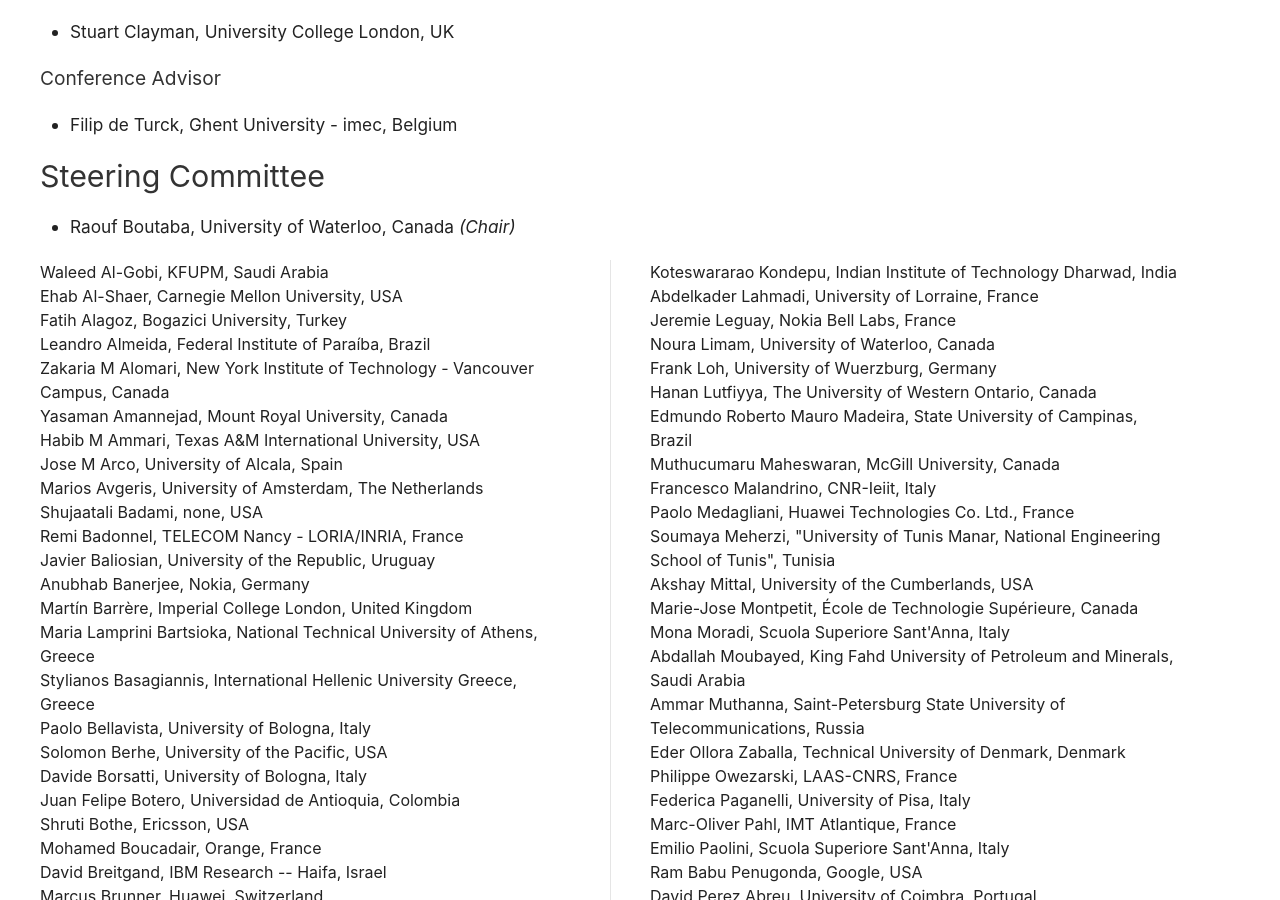
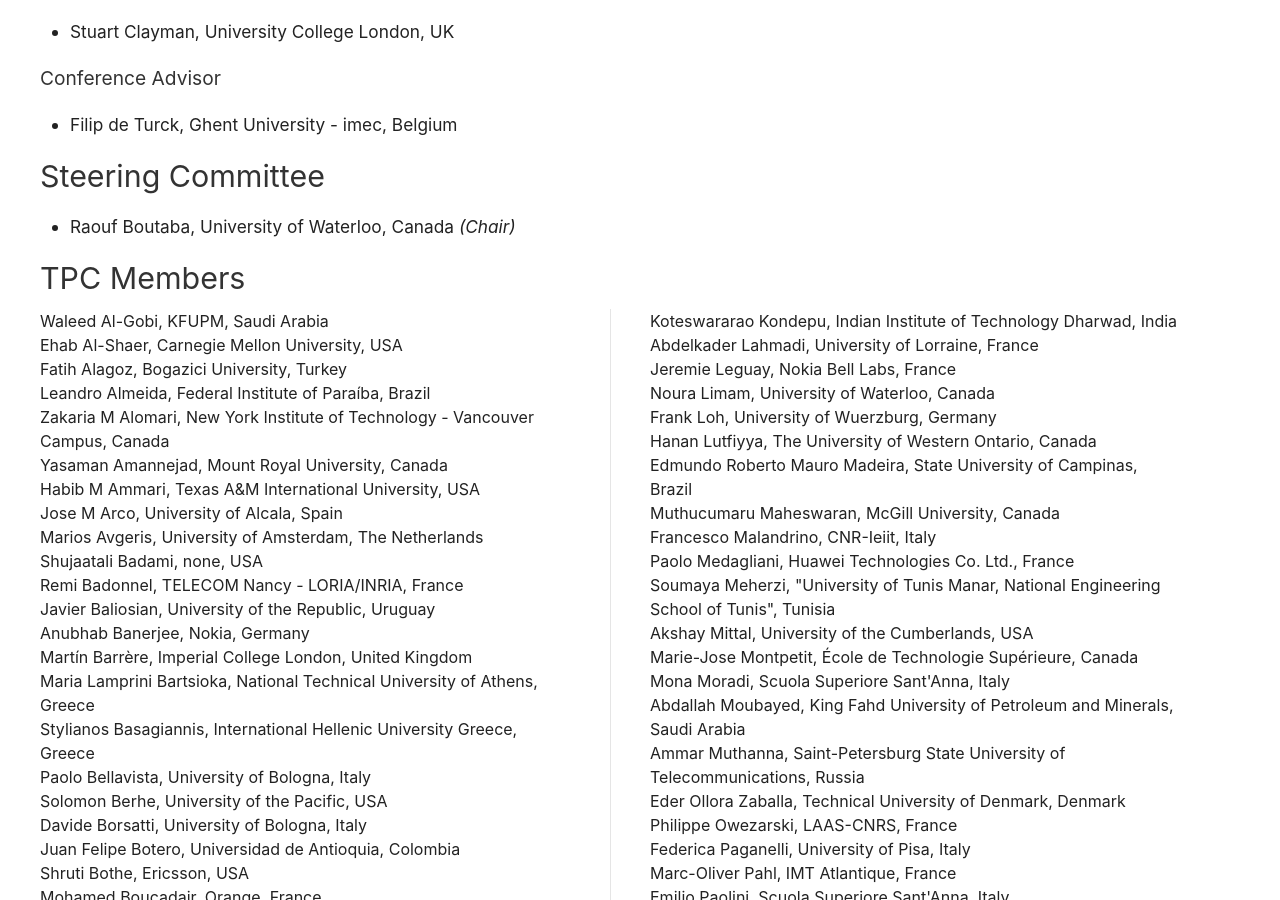
Before and after one commit to stuartclayman/cnsm-2026-website, a Jekyll site: the page built from committees.html, in a window 1280 px wide and 900 px high, scrolled down 2085 px. Built offline with Jekyll 4.4.1, drawn with Linux system fonts in a browser that asks for light colours; nearby versions of some CDN libraries.

Commit message:
Added TPC Members title

```diff
--- a/committees.html
+++ b/committees.html
@@ -135,7 +135,7 @@
             -->
           </ul>
 
-<!-- <h1>TPC Members</h1> -->
+ <h1>TPC Members</h1>
 <div class="uk-column-1-2 uk-column-divider topics">
   <!-- col 1 -->
 
```
